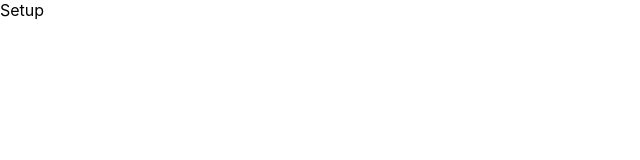
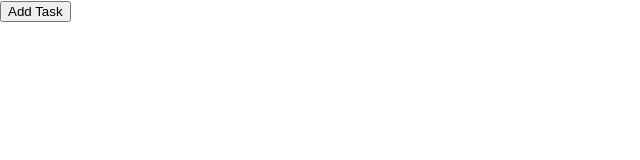
Before and after one commit to benchurch716/react-todo, a React (Create React App) app: page / in a window 1280 px wide. Shown: the top 160 px of the page, without its empty margins (0-640 px from the left). Built offline with nearby package versions, Linux system fonts and the light colour scheme.

Commit message:
created 'AddButton'

```diff
--- a/src/App.js
+++ b/src/App.js
@@ -1,5 +1,6 @@
 import React, { Component } from "react";
 import "./App.css";
+import AddButton from "./components/AddButton";
 
 class App extends Component {
     constructor(props) {
@@ -7,7 +8,11 @@ class App extends Component {
     }
 
     render() {
-        return <div>Setup</div>;
+        return (
+            <div id="content">
+                <AddButton />
+            </div>
+        );
     }
 }
 
--- /dev/null
+++ b/src/components/AddButton.js
@@ -0,0 +1,13 @@
+import React, { Component } from "react";
+
+class AddButton extends Component {
+    constructor(props) {
+        super(props);
+    }
+
+    render() {
+        return <button onClick={this.addNewTaskInput}>Add Task</button>;
+    }
+}
+
+export default AddButton;
```
Also changed, not shown: src/index.js (+4 -4 lines).
